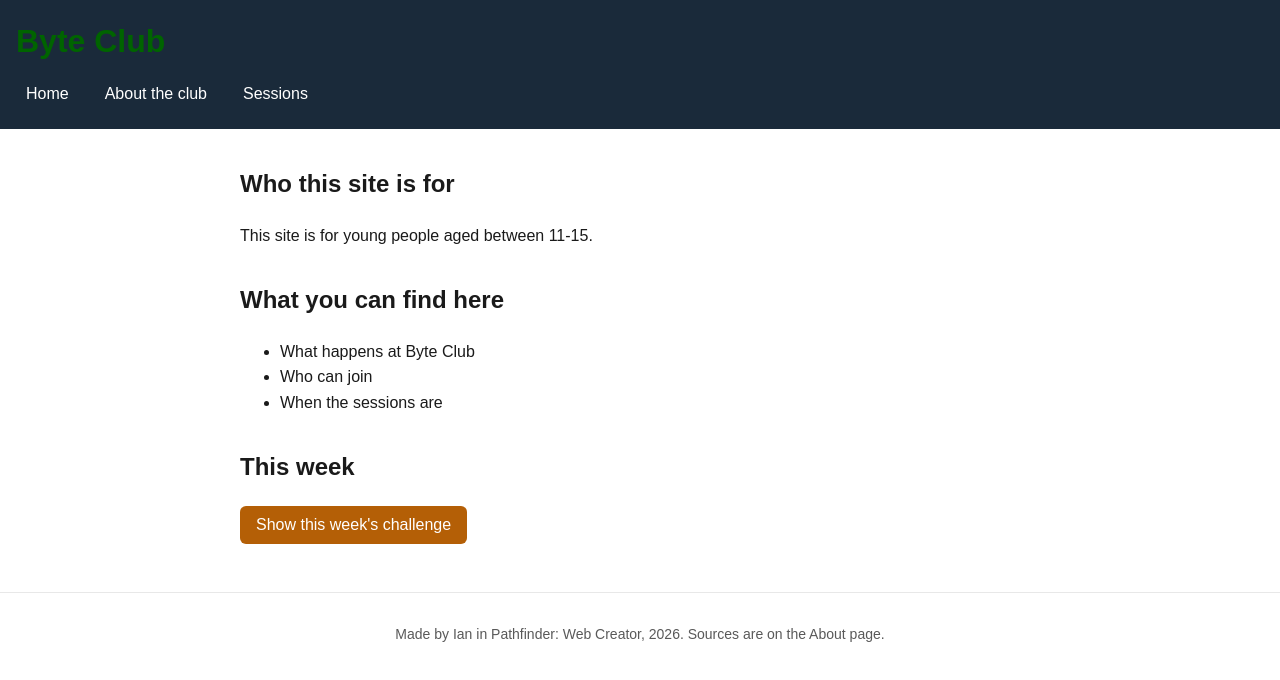
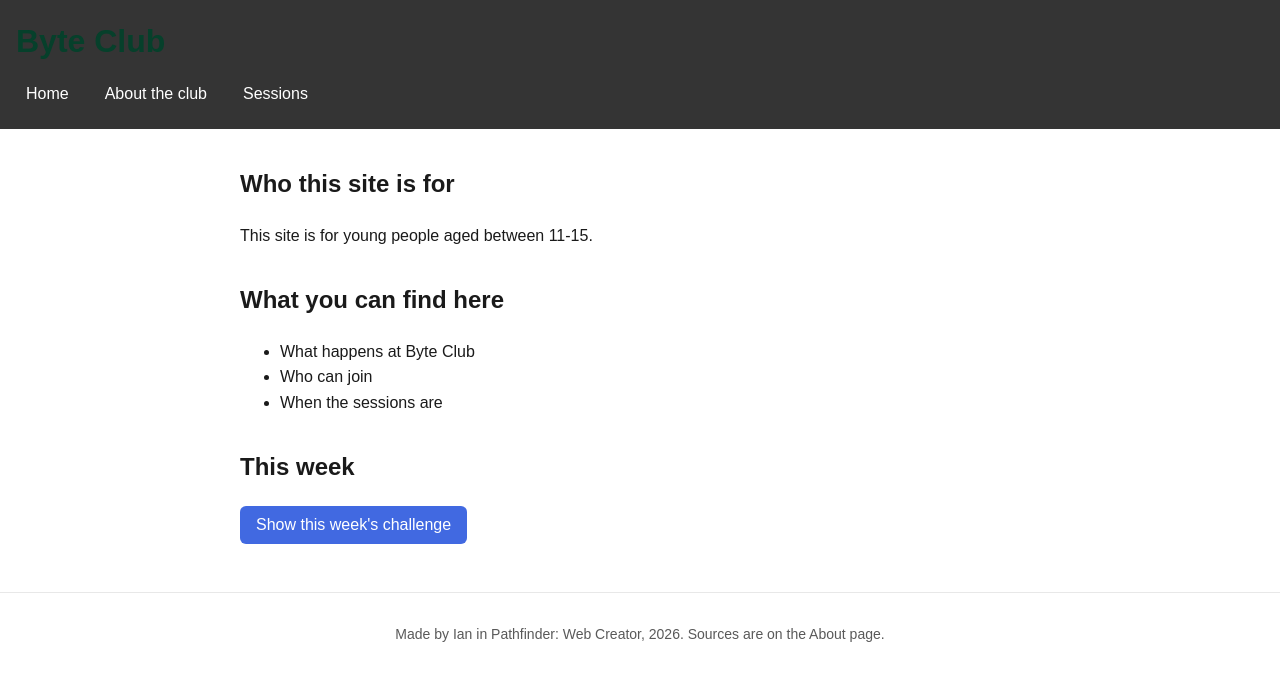
Before and after one commit to iankhalwale-droid/byte-club, a plain HTML site: page index.html in a window 1280 px wide. Drawn offline with Linux system fonts and the light colour scheme.

Commit message:
changed main color,accent color and h1 color

```diff
--- a/style.css
+++ b/style.css
@@ -2,8 +2,8 @@
    Day 3: change the two colours, check contrast, then switch on the media query. */
 
 :root {
-  --main-colour: #1a2a3a;    /* header background */
-  --accent-colour: #b45f06;  /* buttons and focus outline; passes 4.5:1 on white */
+  --main-colour: #343434;    /* header background */
+  --accent-colour:#4169E1;  /* buttons and focus outline; passes 4.5:1 on white */
 }
 
 body {
@@ -14,7 +14,7 @@ body {
   background: #ffffff;
 }
 h1{
-  color: darkgreen;
+  color: #06402B
 }
 header {
   background: var(--main-colour);
```
